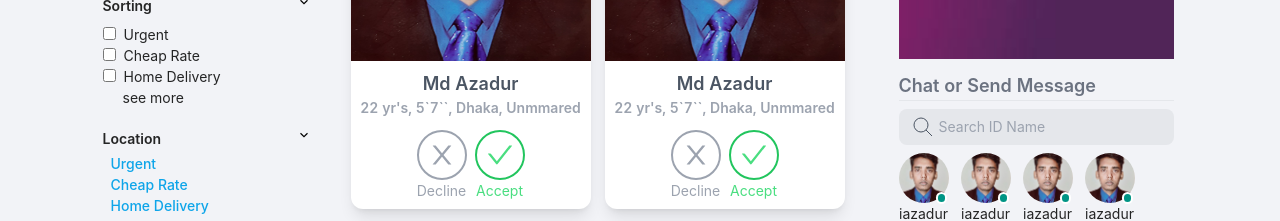
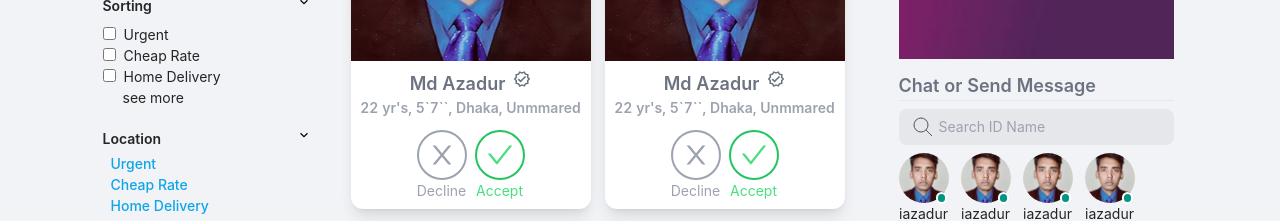
Before and after one commit to iazadur/bebaha, a Next.js app: page / in a window 1280 px wide. Shown: the part 288-509 px from the top of the page. Built offline with nearby package versions, Linux system fonts and the light colour scheme.

Commit message:
update verify

```diff
--- a/components/Home/Invitations/Invitation.jsx
+++ b/components/Home/Invitations/Invitation.jsx
@@ -1,6 +1,8 @@
 import React from 'react';
 import Image from 'next/image'
 
+
+import { MdOutlineVerified} from 'react-icons/md';
 import { AiOutlineCheck, AiOutlineClose } from 'react-icons/ai';
 
 
@@ -11,7 +13,7 @@ const Invitation = () => {
             <div className="shadow-lg bg-white rounded-xl w-60" >
                 <Image src="/img/azad.jpg" width="240" height="240" className=' rounded-t-xl' alt='' />
                 <div className="my-1">
-                    <h4 className='font-semibold text-lg text-center text-gray-600'>Md Azadur</h4>
+                    <h4 className='font-semibold text-lg text-center text-gray-500 flex justify-center gap-x-2'>Md Azadur <span><MdOutlineVerified/></span></h4>
                     <p className='font-semibold text-sm text-center text-gray-400'>{"22 yr's, 5`7``, Dhaka, Unmmared"}</p>
                 </div>
 
```
